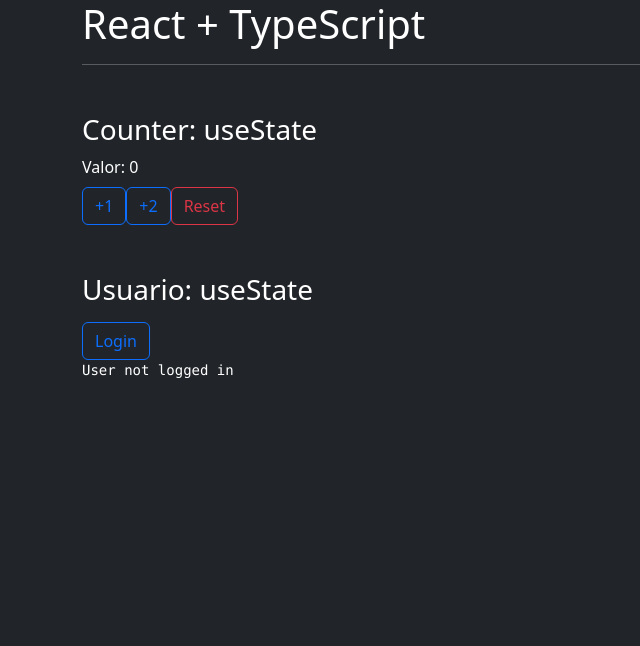
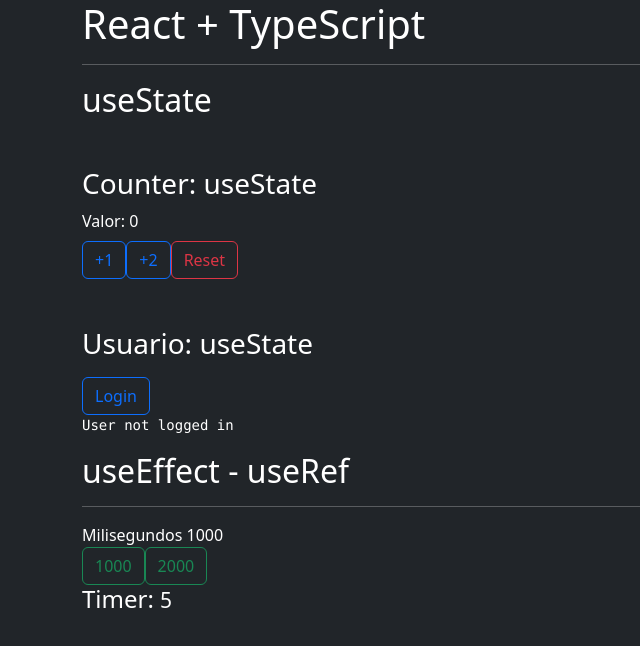
Before and after one commit to Deleon09/React-Typescript, a React (Vite) app in the folder mi-app/: page / in a window 1280 px wide. Shown: the top 646 px of the page, without its empty margins (0-640 px from the left). Built offline with nearby package versions, Linux system fonts and the light colour scheme; the HTML template or start-up script is replaced by a standard one.

Commit message:
:construction: ADD: examples

```diff
--- a/mi-app/src/App.tsx
+++ b/mi-app/src/App.tsx
@@ -1,5 +1,7 @@
 import Counter from './components/Counter';
 import Usuario from './components/Usuario';
+
+import TimerPadre from './components/TimerPadre';
 
 function App() {
 
@@ -8,8 +10,14 @@
       <h1>React + TypeScript</h1>
       <hr/>
 
+      <h2>useState</h2>
       <Counter />
       <Usuario />
+
+      <h2>useEffect - useRef</h2>
+      <hr/>
+
+      <TimerPadre />
     </>
   )
 }
--- /dev/null
+++ b/mi-app/src/components/Timer.tsx
@@ -0,0 +1,27 @@
+import { useEffect, useRef, useState } from "react"
+
+type TimerArgs = {
+    milisegundos: number;
+}
+
+const Timer = ( { milisegundos }: TimerArgs ) => {
+
+    const [segundos, setSegundos] = useState(0);
+    const ref = useRef<number>();
+
+    useEffect(() => {
+
+        ref.current && clearInterval( ref.current );
+
+        ref.current = setInterval( () => setSegundos( s => s + 1 ), milisegundos );
+
+    }, [milisegundos]);
+
+  return (
+    <>
+        <h4>Timer: <small>{ segundos }</small></h4>
+    </>
+  )
+}
+
+export default Timer
--- /dev/null
+++ b/mi-app/src/components/TimerPadre.tsx
@@ -0,0 +1,32 @@
+import { useState } from "react"
+import Timer from "./Timer"
+
+const TimerPadre = () => {
+
+    const [milisegundos, setmiliSegundos] = useState(1000);
+
+  return (
+    <>
+        <span>Milisegundos { milisegundos }</span>
+        <br/>
+
+        <button
+            className="btn btn-outline-success"
+            onClick={ () => setmiliSegundos(1000) }
+        >
+            1000
+        </button>
+
+        <button
+            className="btn btn-outline-success"
+            onClick={ () => setmiliSegundos(2000) }
+        >
+            2000
+        </button>
+
+        <Timer milisegundos={milisegundos} />
+    </>
+  )
+}
+
+export default TimerPadre
```
